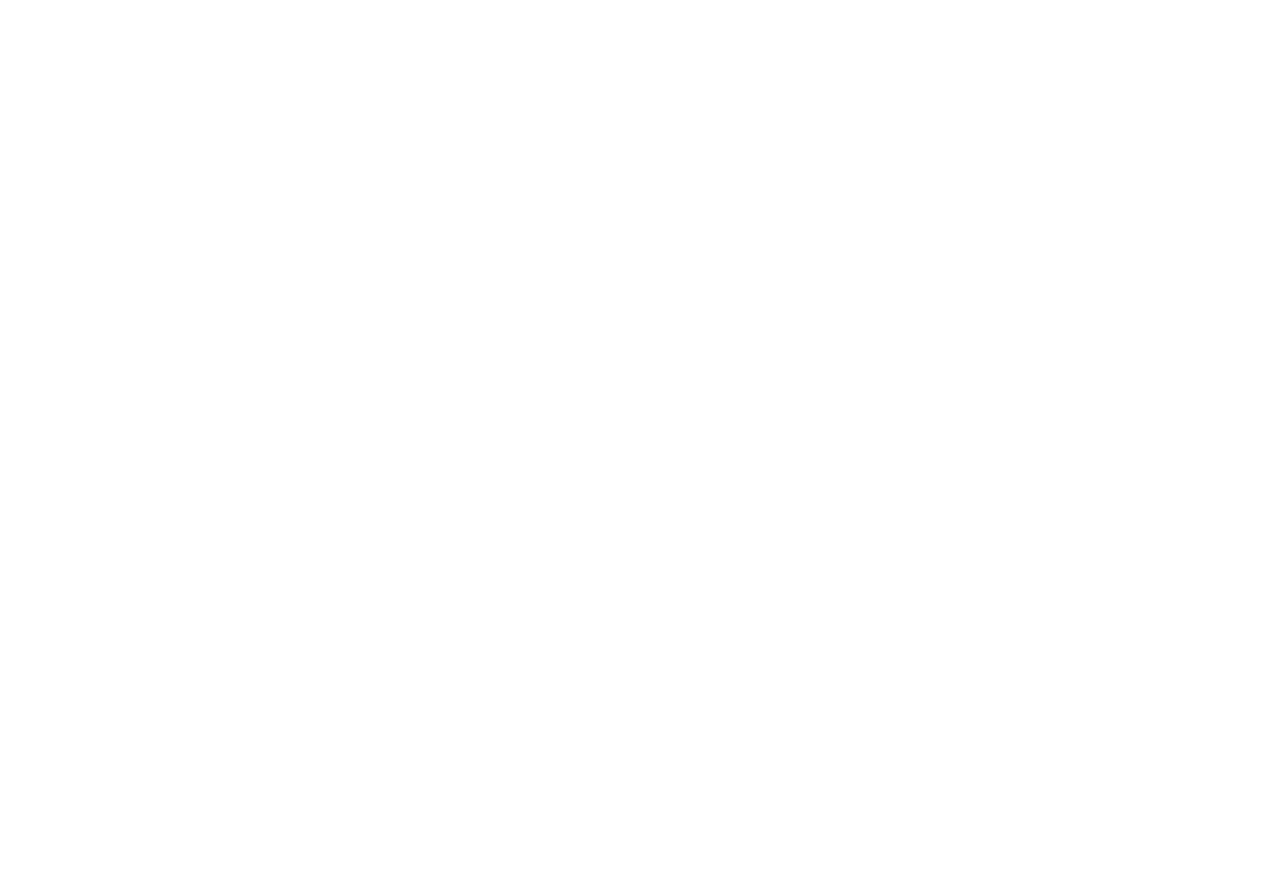
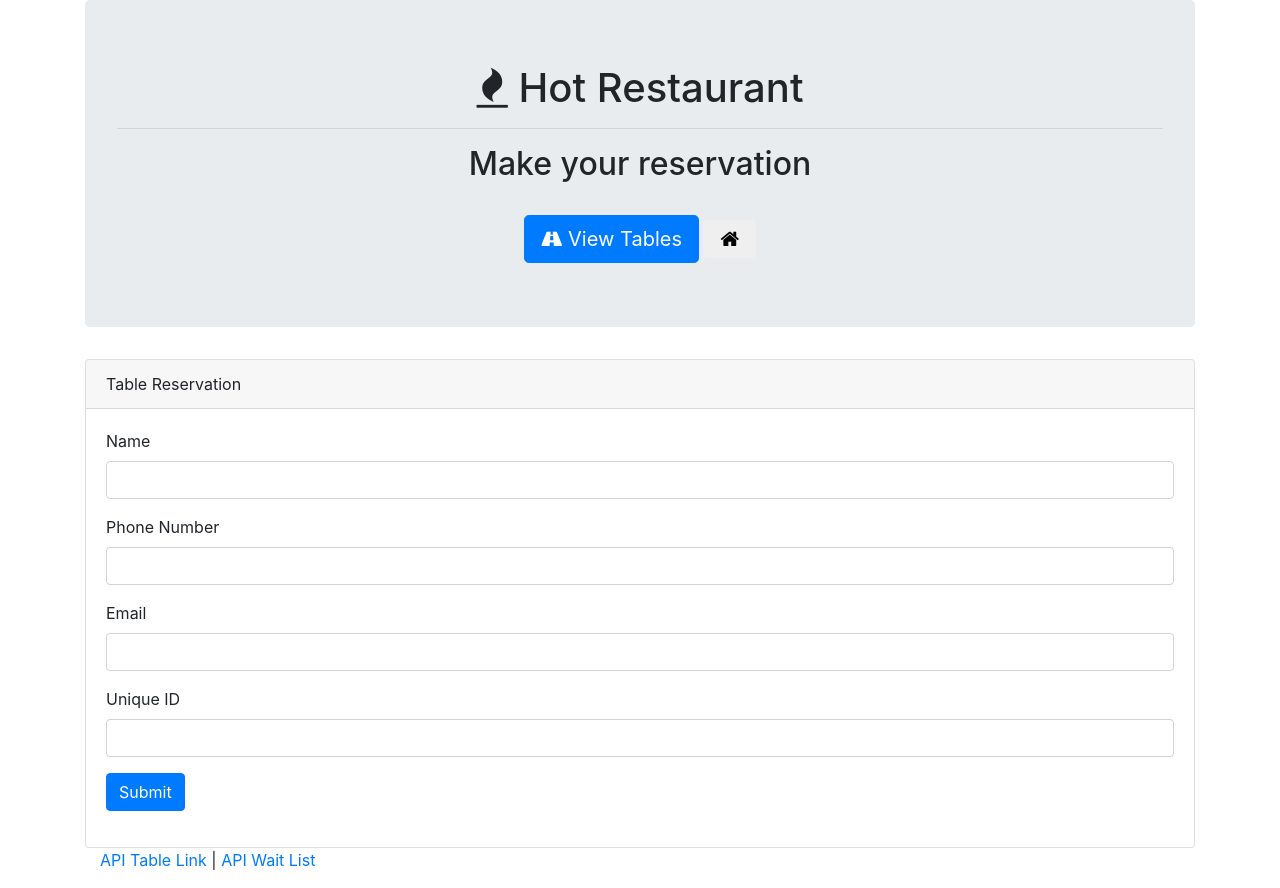
Before and after one commit to UCB-TablesApp/express-app, a website: page public/makeReservation.html in a window 1280 px wide. Before the commit the page ends 800 px from the top, so only its background shows below. Drawn offline with nearby package versions, Linux system fonts and the light colour scheme.

Commit message:
Added layout for Index, Make Reservation and View Table pages

```diff
--- a/public/makeReservation.html
+++ b/public/makeReservation.html
@@ -0,0 +1,131 @@
+<html lang="en"><head>
+    <meta charset="UTF-8">
+    <title>Reservation Page</title>
+
+    <!-- Latest compiled and minified CSS & JS -->
+    <link rel="stylesheet" href="https://maxcdn.bootstrapcdn.com/bootstrap/4.0.0/css/bootstrap.min.css">
+    <link rel="stylesheet" href="https://stackpath.bootstrapcdn.com/font-awesome/4.7.0/css/font-awesome.min.css">
+    <script src="https://code.jquery.com/jquery.js"></script>
+    <script src="https://maxcdn.bootstrapcdn.com/bootstrap/4.0.0/js/bootstrap.min.js"></script>
+
+  </head>
+
+  <body>
+
+    <div class="container">
+
+      <div class="jumbotron">
+        <h1 class="text-center">
+          <span class="fa fa-fire"></span> Hot Restaurant</h1>
+        <hr>
+        <h2 class="text-center">Make your reservation</h2>
+        <br>
+        <div class="text-center">
+          <a href="/tables">
+            <button class="btn btn-lg btn-primary">
+              <span class="fa fa-road"></span> View Tables</button>
+          </a>
+          <a href="/">
+            <button class="btn btn-lg btn-default">
+              <span class="fa fa-home"></span>
+            </button>
+          </a>
+        </div>
+      </div>
+      <div class="row">
+        <div class="col-lg-12">
+          <!-- Reservation Page -->
+          <div class="card">
+            <div class="card-header">
+              Table Reservation
+            </div>
+            <div class="card-body">
+              <form role="form">
+                <div class="form-group">
+                  <label for="reserve-name">Name</label>
+                  <input type="text" class="form-control" id="reserve-name">
+                </div>
+                <div class="form-group">
+                  <label for="reserve-phone">Phone Number</label>
+                  <input type="text" class="form-control" id="reserve-phone">
+                </div>
+                <div class="form-group">
+                  <label for="reserve-email">Email</label>
+                  <input type="text" class="form-control" id="reserve-email">
+                </div>
+                <div class="form-group">
+                  <label for="reserve-unique-id">Unique ID</label>
+                  <input type="text" class="form-control" id="reserve-unique-id">
+                </div>
+                <button type="submit" class="btn btn-primary submit">Submit</button>
+              </form>
+            </div>
+          </div>
+        </div>
+      </div>
+
+
+      <footer class="footer">
+        <div class="container">
+          <p>
+            <a href="/api/tables">API Table Link</a> |
+            <a href="/api/waitlist">API Wait List</a>
+        </p></div>
+      </footer>
+
+    </div>
+
+
+
+
+
+  <!-- BELOW CODE IS CRITICAL. IT HANDLES HOW FORM DATA IS SENT TO OUR SERVER
+  <script type="text/javascript">
+    // In this code below we create the Front-end JavaScript which "POSTS" our form data to our express server.
+    // In essence, when the user hits submit, jQuery grabs all of the fields then sends a post request to our api
+    // Our api recognizes the route (/api/tables)... and then runs the associated code (found in api-routes.js).
+    // In this case the associated code "saves" the data to the table-data.js file or waitinglist-data.js file
+
+    $(".submit").on("click", function(event) {
+      event.preventDefault();
+
+      // Here we grab the form elements
+      var newReservation = {
+        customerName: $("#reserve-name").val().trim(),
+        phoneNumber: $("#reserve-phone").val().trim(),
+        customerEmail: $("#reserve-email").val().trim(),
+        customerID: $("#reserve-unique-id").val().trim()
+      };
+
+      console.log(newReservation);
+
+      // This line is the magic. It"s very similar to the standard ajax function we used.
+      // Essentially we give it a URL, we give it the object we want to send, then we have a "callback".
+      // The callback is the response of the server. In our case, we set up code in api-routes that "returns" true or false
+      // depending on if a tables is available or not.
+
+      $.post("/api/tables", newReservation,
+        function(data) {
+
+          // If a table is available... tell user they are booked.
+          if (data) {
+            alert("Yay! You are officially booked!");
+          }
+
+          // If a table is available... tell user they on the waiting list.
+          else {
+            alert("Sorry you are on the wait list");
+          }
+
+          // Clear the form when submitting
+          $("#reserve-name").val("");
+          $("#reserve-phone").val("");
+          $("#reserve-email").val("");
+          $("#reserve-unique-id").val("");
+
+        });
+
+    }); -->
+
+  </script>
+  </body></html>
```
Also changed, not shown: public/index.html (+2 -2 lines), public/viewTables.html (+163 -0 lines).
